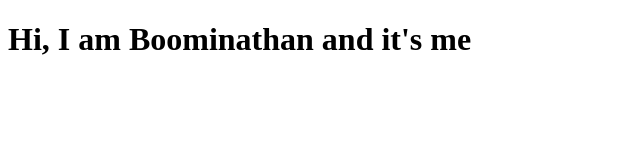
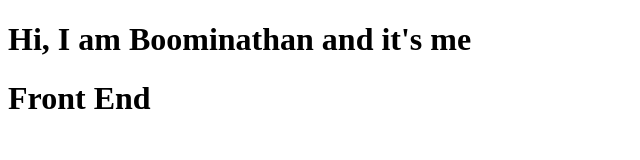
Before and after one commit to Boomi24/sample, a plain HTML site: page index.html in a window 1280 px wide. Shown: the whole page, without its empty margins (0-640 px from the left). Drawn offline with Linux system fonts and the light colour scheme.

Commit message:
feat : added some frontend

```diff
--- a/index.html
+++ b/index.html
@@ -7,5 +7,6 @@
 </head>
 <body>
     <h1>Hi, I am Boominathan and it's me</h1>
+    <h1>Front End</h1>
 </body>
 </html>
```
